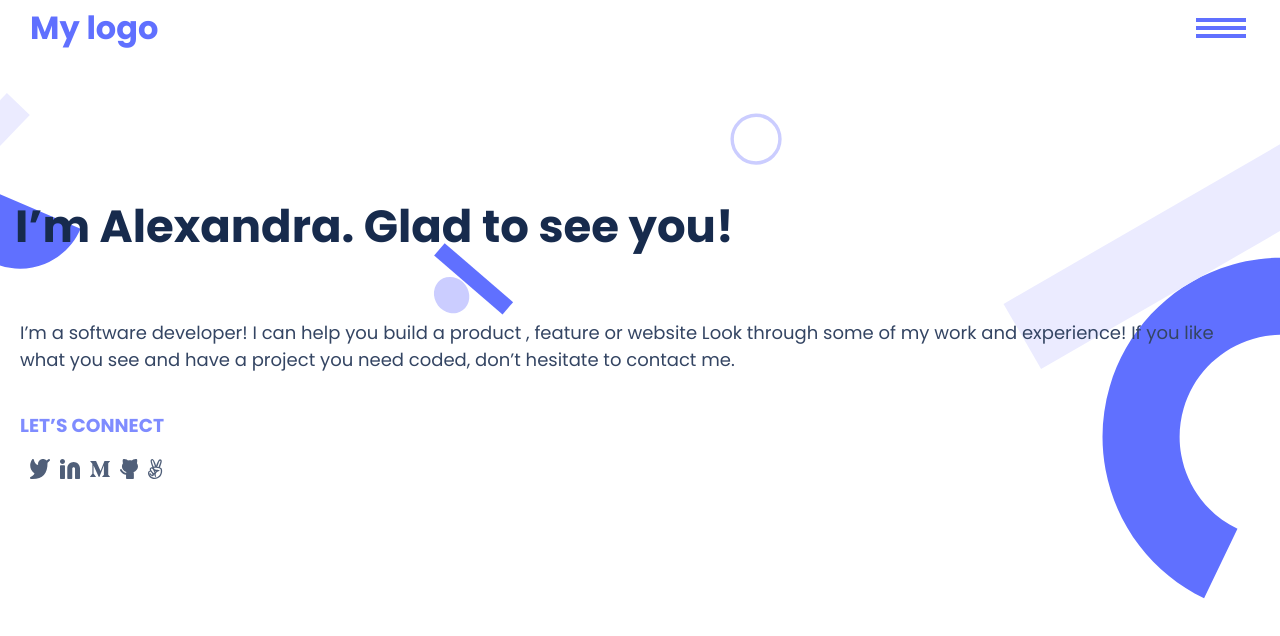
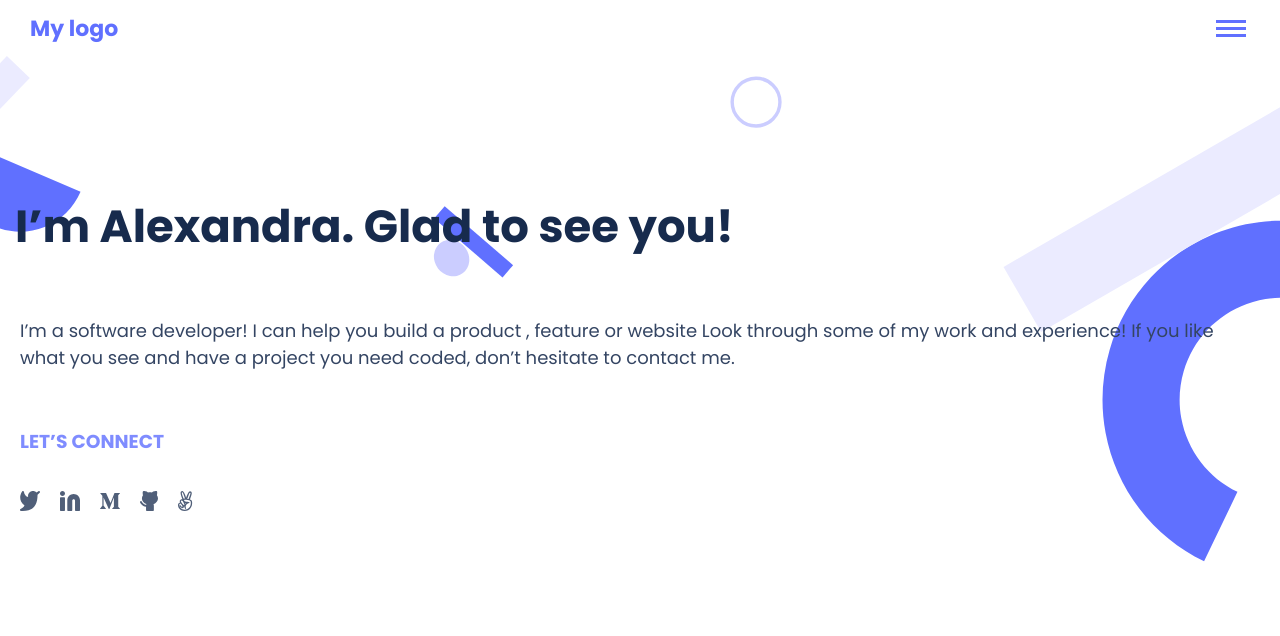
Before and after one commit to Samuelwanza/portfolio_setup_and_mobile_first, a website: page index.html in a window 1280 px wide. Drawn offline with Linux system fonts and the light colour scheme.

Commit message:
changed logo of readme file and added section, li tags in index.html

```diff
--- a/index.css
+++ b/index.css
@@ -4,14 +4,6 @@ body {
   background: white;
   padding: 0;
   font-family: Poppins, sans-serif;
-}
-
-@media (min-width: 375px) {
-  body {
-    box-sizing: border-box;
-    margin: auto;
-    background: white;
-    padding: 0;
 }
 
 .header-section {
@@ -26,15 +18,18 @@ body {
   justify-content: space-between;
 }
 
-  .header-nav > h1 {
-    font-size: xx-large;
+.header-nav > a {
   margin-left: 30px;
   font-weight: bold;
+  text-decoration: none;
+  color: #6070ff;
+  text-decoration-color: none;
+  font-size: 22px;
 }
 
 .bar-line {
-    width: 50px;
-    height: 4px;
+  width: 30px;
+  height: 3px;
   background: #6070ff;
   margin: 4px;
 }
@@ -51,9 +46,14 @@ body {
   height: 88vh;
   width: 100vw;
   background-color: white;
+  display: flex;
+  flex-direction: column;
+}
+section{
+  display: flex;
 }
 
-  .header-herosection > h2 {
+.header-herosection > h1 {
   padding-top: 100px;
   font-weight: bold;
   font-size: 45px;
@@ -63,7 +63,7 @@ body {
 
 .header-herosection > p {
   color: #344563;
-    padding: 20px;
+  padding: 0 20px 20px 20px;
   font-size: large;
 }
 
@@ -77,7 +77,11 @@ body {
   padding-left: 20px;
 }
 
-  .social-media > img {
-    margin-left: 10px;
+.social-media > li {
+  text-decoration: none;
+  list-style-type: none;
 }
+
+.social-media-spacer {
+  margin-left: 20px;
 }
--- a/index.html
+++ b/index.html
@@ -14,18 +14,19 @@
     />
   </head>
   <body>
-    <header class="header-section">
-      <div class="header-nav">
-        <h1>My logo</h1>
-        <div class="bar">
+    <div class="header-section">
+      <header class="header-nav">
+        <a href="#">My logo</a>
+        <!-- <h1>My logo</h1> -->
+        <nav class="bar">
           <div class="bar-line"></div>
           <div class="bar-line"></div>
           <div class="bar-line"></div>
-        </div>
-      </div>
+        </nav>
+      </header>
 
-      <div class="header-herosection">
-        <h2>I’m Alexandra. Glad to see you!</h2>
+      <section class="header-herosection">
+        <h1>I’m Alexandra. Glad to see you!</h1>
         <p>
           I’m a software developer! I can help you build a product , feature or
           website Look through some of my work and experience! If you like what
@@ -33,14 +34,22 @@
           me.
         </p>
         <h3>LET’S CONNECT</h3>
-        <div class="social-media">
-          <img src="/images/twitter-icon.svg" alt="twitter" />
-          <img src="/images/Linkedin icon.svg" alt="Linkedin" />
-          <img src="/images/m.svg" alt="m" />
-          <img src="/images/github.svg" alt="github" />
-          <img src="/images/chill.svg" alt="chill" />
-        </div>
-      </div>
-    </header>
+        <ul class="social-media">
+          <li><img src="/images/twitter-icon.svg" alt="twitter" /></li>
+          <li class="social-media-spacer">
+            <img src="/images/Linkedin icon.svg" alt="Linkedin" />
+          </li>
+          <li class="social-media-spacer">
+            <img src="/images/m.svg" alt="m" />
+          </li>
+          <li class="social-media-spacer">
+            <img src="/images/github.svg" alt="github" />
+          </li>
+          <li class="social-media-spacer">
+            <img src="/images/chill.svg" alt="chill" />
+          </li>
+        </ul>
+      </section>
+    </div>
   </body>
 </html>
```
Also changed, not shown: README.md. Lines whose indentation alone changed are shown as unchanged.
